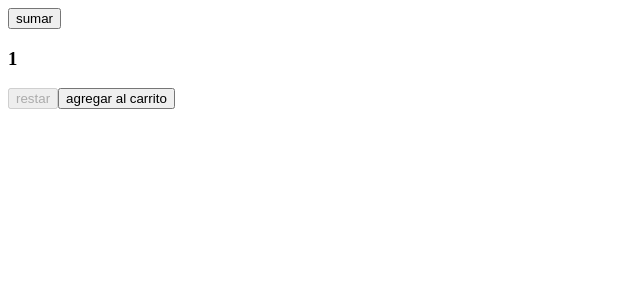
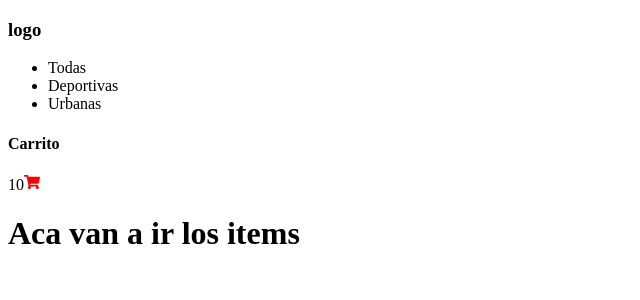
Before and after one commit to jorgeduje/comision-54030, a React (Vite) app: page / in a window 1280 px wide. Shown: the top 300 px of the page, without its empty margins (0-640 px from the left). Built offline with nearby package versions, Linux system fonts and the light colour scheme.

Commit message:
se vuelve con el navbar y listados de productos en app

```diff
--- a/src/App.jsx
+++ b/src/App.jsx
@@ -1,10 +1,11 @@
-import ItemCountContainer from "./components/common/itemCount/ItemCountContainer";
+import { Navbar } from "./components/layout/Navbar";
+import ItemListContainer from "./components/pages/itemListContainer/ItemListContainer";
 
 const App = () => {
   return (
     <>
-      <ItemCountContainer stock={3} />
-
+      <Navbar />
+      <ItemListContainer />
     </>
   );
 };
```
